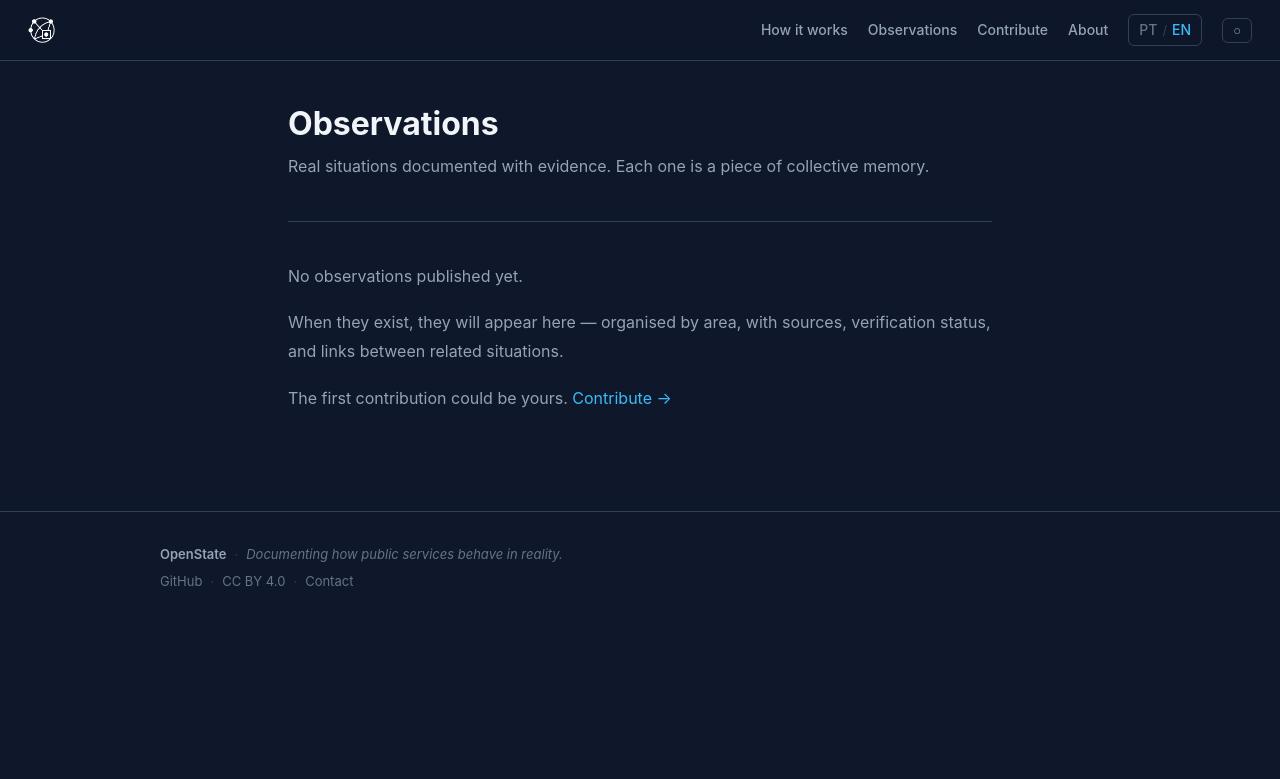
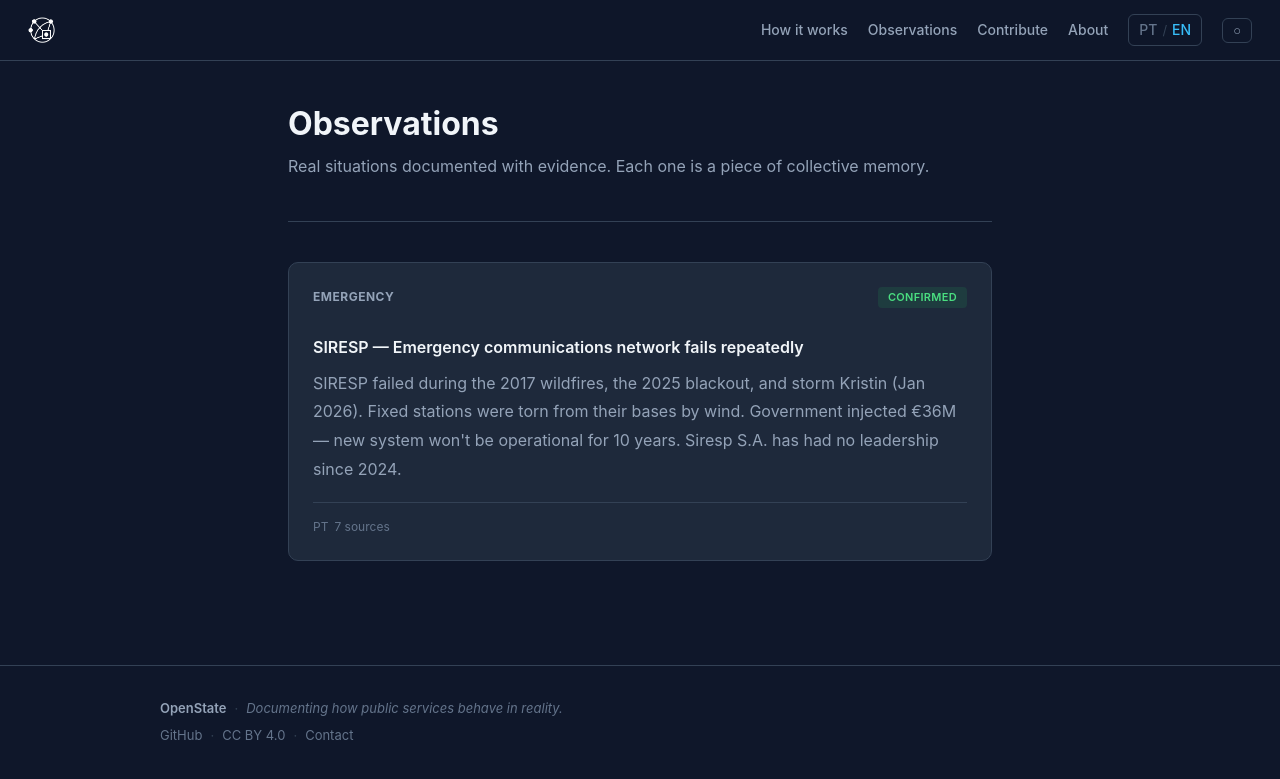
Before and after one commit to andreclemente/openstate, a Jekyll site: the page built from docs/en/observations.md, in a window 1280 px wide. Shown: the top 779 px of the page. Built offline with Jekyll 4.4.1, drawn with Linux system fonts in a browser that asks for light colours.

Commit message:
add real SIRESP observation with 7 sources, replace empty states
- Create observation: SIRESP emergency network fails repeatedly
- Sources: O Mirante, Público, SAPO, Notícias ao Minuto, Bombeiros.pt, ECO, Expresso
- Covers: 2017 fires, 2025 blackout, 2025 Kristin storm
- Update PT/EN landing pages with real observation card
- Update PT/EN observations pages with real data
- Add emergency tag color to CSS
- GitHub issue #10 created

```diff
--- a/docs/_sass/custom/custom.scss
+++ b/docs/_sass/custom/custom.scss
@@ -427,6 +427,7 @@ html { scroll-behavior: smooth; }
 .os-example-tag-health { background: rgba(239, 68, 68, 0.12); color: #f87171; }
 .os-example-tag-education { background: rgba(251, 191, 36, 0.12); color: #fbbf24; }
 .os-example-tag-digital { background: rgba(56, 189, 248, 0.12); color: #38bdf8; }
+.os-example-tag-emergency { background: rgba(239, 68, 68, 0.15); color: #f87171; }
 
 .os-example-card h3 {
   font-size: 18px;
--- a/docs/en/observations.md
+++ b/docs/en/observations.md
@@ -11,8 +11,19 @@ Real situations documented with evidence. Each one is a piece of collective memo
 
 ---
 
-No observations published yet.
+<div class="os-obs-grid">
 
-When they exist, they will appear here — organised by area, with sources, verification status, and links between related situations.
+<div class="os-obs-card">
+<div class="os-obs-header">
+<span class="os-obs-area">Emergency</span>
+<span class="os-obs-status os-obs-status-confirmed">Confirmed</span>
+</div>
+<h3>SIRESP — Emergency communications network fails repeatedly</h3>
+<p>SIRESP failed during the 2017 wildfires, the 2025 blackout, and storm Kristin (Jan 2026). Fixed stations were torn from their bases by wind. Government injected €36M — new system won't be operational for 10 years. Siresp S.A. has had no leadership since 2024.</p>
+<div class="os-obs-footer">
+<span>PT</span>
+<span>7 sources</span>
+</div>
+</div>
 
-The first contribution could be yours. [Contribute →](/en/contribute)
+</div>
```
Also changed, not shown: docs/en/index.md (+8 -2 lines), docs/index.md (+8 -2 lines), docs/observations/siresp-falhas-comunicacao-emergencia.md (added, +22 -0 lines), docs/pt/observations.md (+14 -3 lines).
